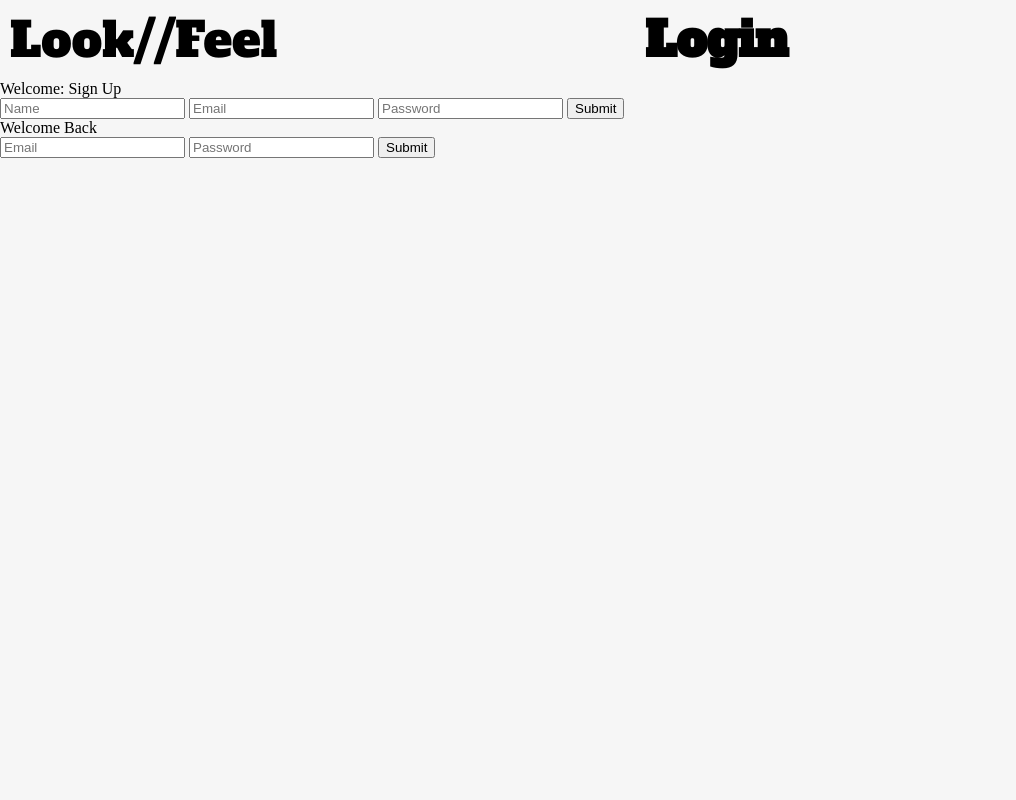
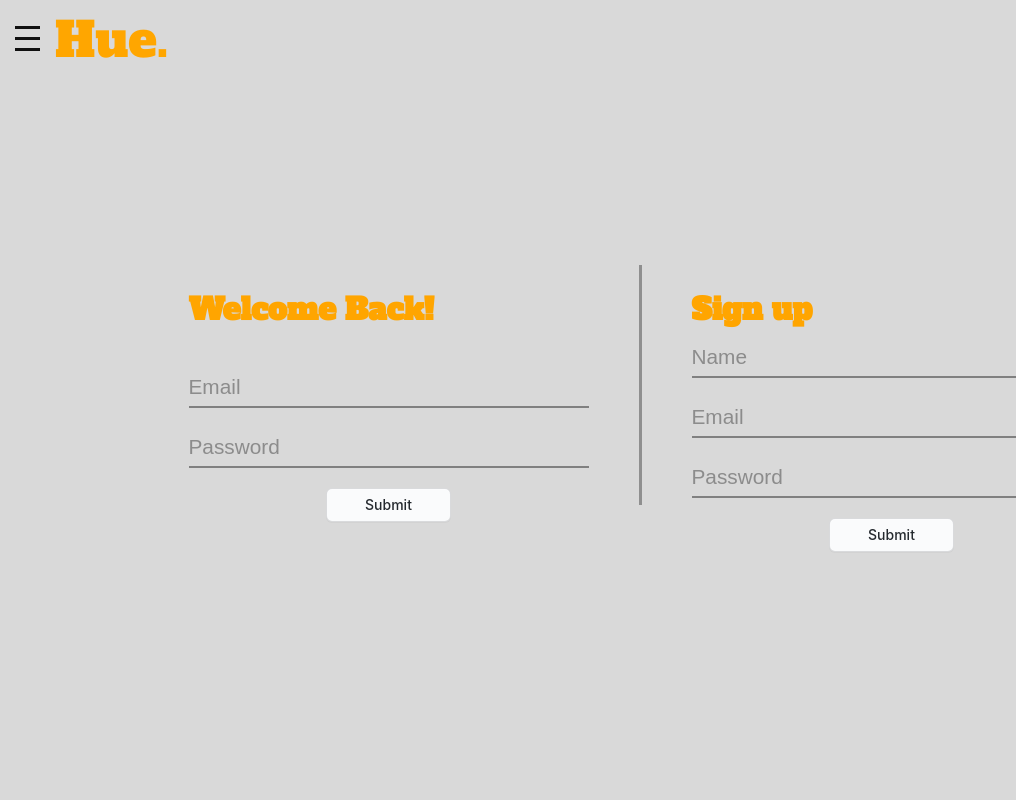
Before and after one commit to Jshaq1/Project_02-_ColorPallet-Picker, a Flask app: page /login_page in a window 1280 px wide. Shown: the whole page, without its empty margins (0-1016 px from the left). Run offline with Flask 2, Linux system fonts and the light colour scheme.

Commit message:
Saved pallets working

```diff
--- a/static/login.css
+++ b/static/login.css
@@ -1,37 +1,66 @@
-#form{
-    display: flex;
-    flex-direction: column;
-    justify-content: space-evenly;
-    height: 400px;
-
+.graphic_bar{
+    width: 3px;
+    height: 60%;
+    background-color: rgba(0, 0, 0, 0.34);
+    margin-top: 50px;
 }
 
 #form_login{
     display: flex;
     flex-direction: column;
-    justify-content: space-evenly;
+    justify-content: center;
+    align-items: center;
     height: 100px;
+    width: 500px;
 
 }
 
-#form_container_email{
+
+.login-container {
+    font-family: 'Poppins', sans-serif;
     display: flex;
+    flex-direction: row;
     justify-content: center;
+    align-items: center;
+    min-height: 50vh;
+    font-size: 1.5rem;
+    margin-top: 10vh;
 
-    width: 100%;
-    height: 500px;
+
+  }
+
+
+
+.form__field{
+    flex: 1;
+    font-family: Arial, Helvetica, sans-serif;
+    margin-bottom: 20px;
+    width: 80%;
+    border: 0;
+    border-bottom: 2px solid gray;
+    outline: 0;
+    font-size: 1.3rem;
+    color: rgb(255, 166, 0);
+    padding: 7px 0;
+    background: transparent;
+    display: flex;
+    align-items: center;
+    justify-content: space-between;
+
+
 
 }
 
-#form_container{
-    display: flex;
-    justify-content: space-around;
 
-    width: 100%;
-    height: 200px;
+.form__field::placeholder{
+    color: rgba(112, 112, 112, 0.733);
+  }
+.form__field:focus::placeholder{
+    color: rgba(255, 255, 255, 0.319);
+  }
 
-}
-
-.form-heading{
-    color: white;
-}
+.form__field:focus {
+    padding-bottom: 6px;
+    font-weight: 700;
+    color: rgb(255, 166, 0);
+  }
--- /dev/null
+++ b/static/nav.css
@@ -0,0 +1,105 @@
+header{
+    justify-content: center;
+    height: 10vh;
+}
+
+#navbar {
+    display: flex;
+    justify-content: left;
+    align-items: center;
+    margin-left: 15px;
+    height: 100%;
+
+ }
+
+ .nav-link {
+    flex: 1;
+    align-items: center;
+    justify-content: center;
+    text-align: left;
+    text-decoration: none;
+    font-family: 'Alfa Slab One', cursive;
+    font-size: 6vh;
+    color: rgb(255, 166, 0);
+ }
+
+ .hamburger{
+    margin-right: 15px;
+    margin-bottom: 3px;
+ }
+
+ .bar {
+    display: block;
+    width: 25px;
+    height: 3px;
+    margin: 8px auto;
+    -webkit-transition: all 0.3s ease-in-out;
+    transition: all 0.3s ease-in-out;
+    background-color: #101010;
+}
+
+
+ a:visited {
+    text-decoration: none;
+   }
+
+
+.sidenav {
+    height: 82vh;
+    width: 0;
+    position: fixed;
+    z-index: 1;
+    top: 10vh;
+    left: 0;
+    /* background-color: rgba(255, 153, 0, 0.741); Black */
+    overflow-x: hidden;
+    padding-top: 40px;
+    transition: 0.5s;
+    display: flex;
+    flex-direction: column;
+    overflow: hidden;
+    justify-content: center;
+
+  }
+
+  .sidenav a {
+    flex: 1;
+    padding-left: 20px;
+    text-decoration: none;
+    margin-bottom: 50px;
+    font-size: 25px;
+    color: #818181;
+    display: block;
+    transition: 0.3s;
+    font-size: 50px;
+    text-align: left;
+    justify-content:center;
+    color: white;
+    font-family: 'Alfa Slab One', cursive;;
+  }
+
+
+  .sidenav a:hover {
+    color: #f1f1f1;
+  }
+
+
+  .sidenav .closebtn {
+    position: absolute;
+    top: 0;
+    right: 25px;
+    font-size: 36px;
+    margin-left: 50px;
+  }
+
+
+  #main {
+    transition: margin-left .5s;
+    padding: 20px;
+  }
+
+
+  @media screen and (max-height: 450px) {
+    .sidenav {padding-top: 15px;}
+    .sidenav a {font-size: 18px;}
+  }
--- a/static/styles.css
+++ b/static/styles.css
@@ -1,36 +1,3 @@
-
-
-header{
-    justify-content: center;
-    height: 10vh;
-}
-
-#navbar {
-    display: flex;
-    justify-content: right;
-    align-items: center;
-    margin-left: 10px;
-    height: 100%;
-
-
-
- }
-
- .nav-link {
-    flex: 1;
-    align-items: center;
-    justify-content: center;
-    text-align: left;
-    text-decoration: none;
-    font-family: 'Alfa Slab One', cursive;
-    font-size: 6vh;
-    color: black;
-
-
- }
- a:visited {
-    text-decoration: none;
-   }
 
 
 
@@ -43,109 +10,36 @@ h2{
     color: red;
 }
 
+h3{
+    text-align: center;
+    justify-content: center;
+}
 
+.title{
+    display: flex;
+    justify-content: left;
+    padding: 50px;
+}
+.signup{
+    display: flex;
+    justify-content: left;
+}
 
 h1{
-    font-size: 100px;
-    font-family: Arial, Helvetica, sans-serif;
-    margin: 0;
-    color: rgb(241, 84, 84);
+    font-size: 30px;
+    color: orange;
+    font-family: 'Alfa Slab One', cursive;
     line-height: 100%;
+    justify-content: center;
 }
 
 body{
     display: flex;
     flex-direction: column;
-    background-color: rgb(246, 246, 246);
+    background-color: rgb(217, 217, 217);
     margin: 0 0 0 0;
     height: 100vh;
-
-
-
-
 }
-
-
-
-#hero-container{
-
-
-    display: flex;
-    justify-content: space-between;
-    align-items: center;
-    width: 100%;
-    height: 550px;
-
-    flex-direction: row;
-    border-bottom: 4px solid rgb(255, 236, 192);
-}
-
-
-#title-container{
-    border-style: solid;
-    border-color: black;
-    border-width: 1px;
-
-    height: 80%;
-    margin-top: 4%;
-    width: 300px;
-}
-
-#instructions{
-    flex: 1;
-
-}
-
-
-
-
-
-
-/* .card{
-    flex: 1;
-    max-width: 250px;
-    height: 80%;
-    background-color: grey;
-    border-radius: 10px;
-    outline: 1px
-    rgb(255, 255, 255);
-    outline-offset: -8px;
-    box-shadow: 3px 3px 10px
-    rgba(0, 0, 0, .1);
-    position: relative;
-    overflow: hidden;
-
-}
-
-.card-image{
-    position: absolute;
-    inset: 0;
-    width: 100%;
-    height: 100%;
-    object-fit: cover;
-    opacity: .6;
-    transition: transform .75;
-
-}
-
-.card:hover{
-    transform: scale(1.15);
-}
-
-.card-title{
-    position: absolute;
-    left: 15px;
-    bottom: 15px;
-    font-size: 20px;
-    color: white;
-}
-
-.color-img1 {
-    height: 100px;
-    border-radius: 12px;
-
-
-} */
 
 
 .section1 {
@@ -182,10 +76,12 @@ body{
 
 .section2{
     display: flex;
-    text-align: center;
-    justify-content: space-between;
+    flex-direction: row;
+    width: 100%;
+    align-items: center;
+
     border-radius: 5px;
-    background-color: beige;
+    background-color: rgb(217, 217, 217);
     height: 8vh;
 }
 
@@ -193,4 +89,133 @@ body{
     flex: 1;
     align-items: left;
     justify-content: left;
+    margin-left: 15px;
 }
+
+.save{
+    flex: 1;
+    justify-content: flex-end;
+    align-items: flex-end;
+    text-align: right;
+    margin-right: 15px;
+}
+
+.saveP{
+    width: 50%;
+    padding-left: 0%;
+    padding-bottom: 5px;
+    border: 0;
+    background-color: rgb(217, 217, 217);
+    border-bottom:1px solid rgb(0, 0, 0);
+    text-decoration: none;
+
+
+
+}
+
+.saveP:focus{
+    outline: none;
+
+}
+.saveP::placeholder{
+    color: rgba(112, 112, 112, 0.733);
+  }
+.saveP:focus::placeholder{
+    color: rgba(255, 255, 255, 0.319);
+  }
+
+.saveP:focus {
+    padding-bottom: 6px;
+    font-weight: 700;
+    color: rgb(255, 166, 0);
+  }
+
+
+.button {
+  appearance: none;
+  background-color: #FAFBFC;
+  border: 1px solid rgba(27, 31, 35, 0.15);
+  border-radius: 6px;
+  box-shadow: rgba(27, 31, 35, 0.04) 0 1px 0, rgba(255, 255, 255, 0.25) 0 1px 0 inset;
+  box-sizing: border-box;
+  color: #24292E;
+  cursor: pointer;
+  display: inline-block;
+  font-family: -apple-system, system-ui, "Segoe UI", Helvetica, Arial, sans-serif, "Apple Color Emoji", "Segoe UI Emoji";
+  font-size: 14px;
+  font-weight: 500;
+  line-height: 20px;
+  list-style: none;
+  padding: 6px 16px;
+  position: relative;
+  transition: background-color 0.2s cubic-bezier(0.3, 0, 0.5, 1);
+  user-select: none;
+  -webkit-user-select: none;
+  touch-action: manipulation;
+  vertical-align: middle;
+  white-space: nowrap;
+  word-wrap: break-word;
+}
+
+.button:hover {
+  background-color: #F3F4F6;
+  text-decoration: none;
+  transition-duration: 0.1s;
+}
+
+
+.button:active {
+  background-color: #EDEFF2;
+  box-shadow: rgba(225, 228, 232, 0.2) 0 1px 0 inset;
+  transition: none 0s;
+}
+
+
+.saved_pallets{
+    display: flex;
+    justify-content: space-evenly;
+    flex-direction: row;
+    flex-wrap: wrap;
+    align-items: left;
+    max-width: 100%;
+    margin-top: 10vh;
+
+
+}
+
+.saved_colors{
+    display: grid;
+    grid-template-columns: 1fr 1fr 1fr 1fr 1fr;
+    grid-template-rows: auto;
+
+    min-width: 40%;
+
+    max-width: 500px;
+    margin-bottom: 8vh;
+    border-radius: 20px;
+
+}
+
+.pallet{
+    display: flex;
+    flex-direction: column;
+    min-width: 40%
+
+}
+.saved_color{
+    border-radius: 10px;
+
+}
+.color-img1{
+    display: flex;
+    flex: 1;
+    justify-content: center;
+    flex-direction: row;
+    align-items: center;
+    height: 100%;
+
+}
+
+.del{
+    grid-column-start: 2
+}
--- a/templates/base.html
+++ b/templates/base.html
@@ -6,8 +6,8 @@
         @import url('https://fonts.googleapis.com/css2?family=Alfa+Slab+One&display=swap');
         </style>
     <link rel="stylesheet" href="static/styles.css" />
-    <!-- <link rel="stylesheet" href="static/login.css" /> -->
-    <link rel="stylesheet" href="static/pallet.css" />
+    <link rel="stylesheet" href="static/login.css" />
+    <link rel="stylesheet" href="static/nav.css" />
     <title>My Webpage</title>
 
 </head>
@@ -16,15 +16,37 @@
     <header>
         <nav id="navbar">
             {% if session.get('user_id') %}
+            <div class="hamburger" onclick="openNav()">
+                <span class="bar"></span>
+                <span class="bar"></span>
+                <span class="bar"></span>
+            </div>
+            <div id="mySidenav" class="sidenav">
+                <a href="javascript:void(0)" class="closebtn" onclick="closeNav()">&times;</a>
+                <!-- <h1>{{user_name}}</h1> -->
+                <a href="/profile">Saved</a>
+                <a href="#">Popular</a>
+                <a href="/logout" >Logout</a>
+                <a ></a>
+                <a ></a>
+              </div>
+            <a class="nav-link" href="/">Hue.</a>
 
-            <a class="nav-link" href="/">hue.</a>
-            <a class="nav-link" href="/profile">{{user_name}}</a>
             {% else %}
-            <a class="nav-link" href="/">Look//Feel</a>
-            <a class="nav-link" href="/login_page"><b>Login</b></a>
+            <div class="hamburger" onclick="openNav()">
+                <span class="bar"></span>
+                <span class="bar"></span>
+                <span class="bar"></span>
+            </div>
+            <div id="mySidenav" class="sidenav">
+                <a href="javascript:void(0)" class="closebtn" onclick="closeNav()">&times;</a>
+                <!-- <h1>{{user_name}}</h1> -->
+                <a href="/login_page" >Login</a>
+                <a ></a>
+                <a ></a>
+              </div>
+            <a class="nav-link" href="/">Hue.</a>
             {% endif %}
-
-
 
         </nav>
 
@@ -32,5 +54,13 @@
 
     {% block content %}{% endblock %}
 
+    <script>
+        function openNav() {
+          document.getElementById("mySidenav").style.width = "300px";
+        }
 
+        function closeNav() {
+          document.getElementById("mySidenav").style.width = "0";
+        }
+        </script>
 </body>
--- a/templates/login.html
+++ b/templates/login.html
@@ -4,38 +4,37 @@
 
 
 <div class="login-container">
-    <!-- <div class="message signup">
-        <div class="button-wrapper">
-            <button class="button" id="signup">Sign Up</button>
-            <button class="button" id="login">Login</button>
-        </div> -->
-        <div class="form form-signup">
-            <div class="form-heading">Welcome: Sign Up</div>
-            <form id="form_login" method="POST" action="/sign_up_action">
-                <input type="hidden" value={{id}} name='id'>
-                <input type="text" name="name" placeholder="Name">
-                <input type="text" name="email" placeholder="Email">
-                <input type="password" name="password" placeholder="Password">
-                <input type="submit">
-            </form>
+
+
+    <div class="form_group field">
+
+        <div class="title">
+            <h1>Welcome Back!</h1>
         </div>
-        <div class="form form-login">
-            <div class="form-heading">Welcome Back</div>
-            <form id="form_login" method="POST" action='/login_page_action'>
-                <input type="hidden" value={{id}} name='id'>
-                <input type="text" name="email" placeholder="Email">
-                <input type="password" name="password" placeholder="Password">
-                <input type="submit">
-            </form>
-        </div>
+        <form id="form_login" method="POST" action='/login_page_action'>
+            <input type="hidden" value={{id}} name='id'>
+            <input class="form__field" type="text" name="email" placeholder="Email">
+            <input class="form__field" type="password" name="password" placeholder="Password">
+            <input class="button" style="width: 25%;" type="submit">
+        </form>
     </div>
 
+    <div class="graphic_bar"></div>
 
+    <div class="form_field">
 
+        <div class="title">
+            <h1>Sign up</h1>
+        </div>
 
-
-
-
+        <form id="form_login" method="POST" action='/sign_up_action'>
+            <input type="hidden" value={{id}} name='id'>
+            <input class="form__field" type="text" name="name" placeholder="Name" required>
+            <input class="form__field" type="text" name="email" placeholder="Email" required>
+            <input class="form__field" type="password" name="password" placeholder="Password" required>
+            <input class="button" style="width: 25%;" type="submit">
+        </form>
+    </div>
 </div>
 <script src="script.js"></script>
 {% endblock %}
```
Also changed, not shown: script.js (deleted, +0 -11 lines), templates/index.html (+9 -12 lines), templates/profile.html (+32 -18 lines), static/pallet.css (deleted).
